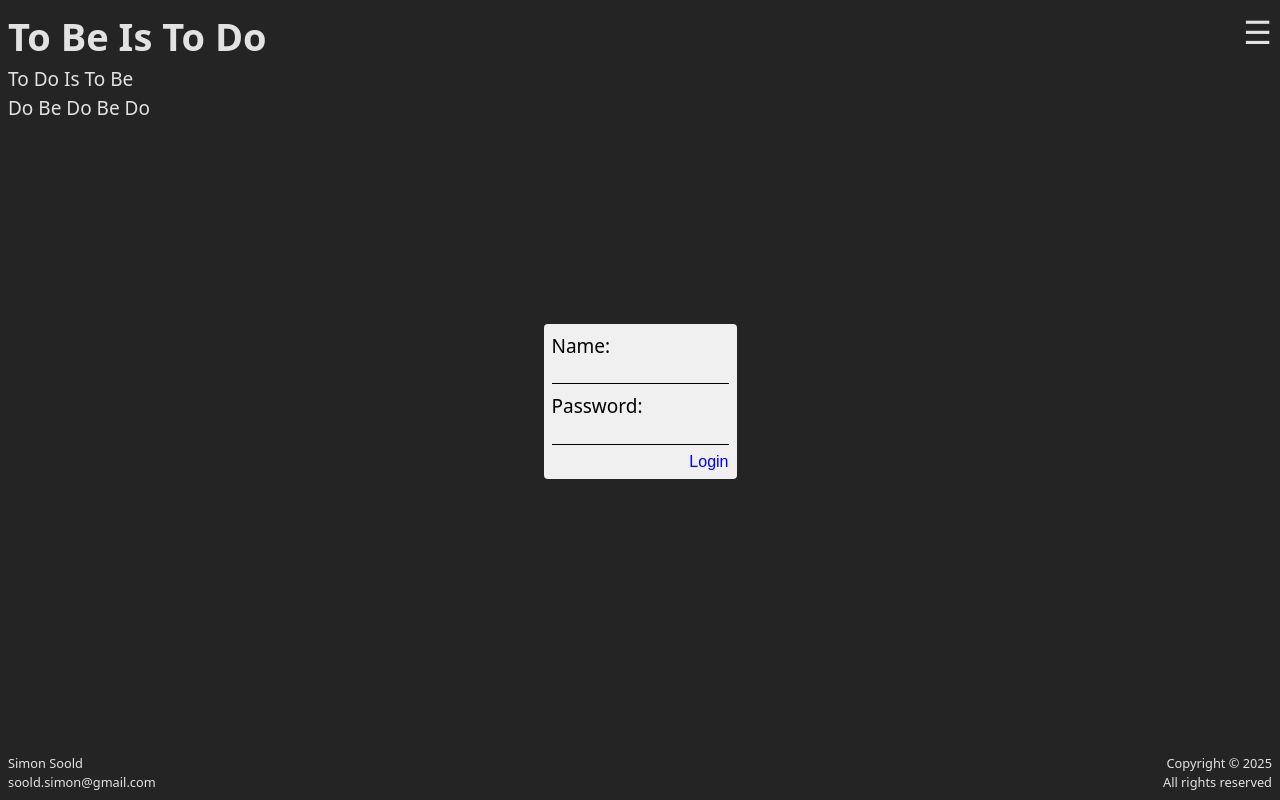
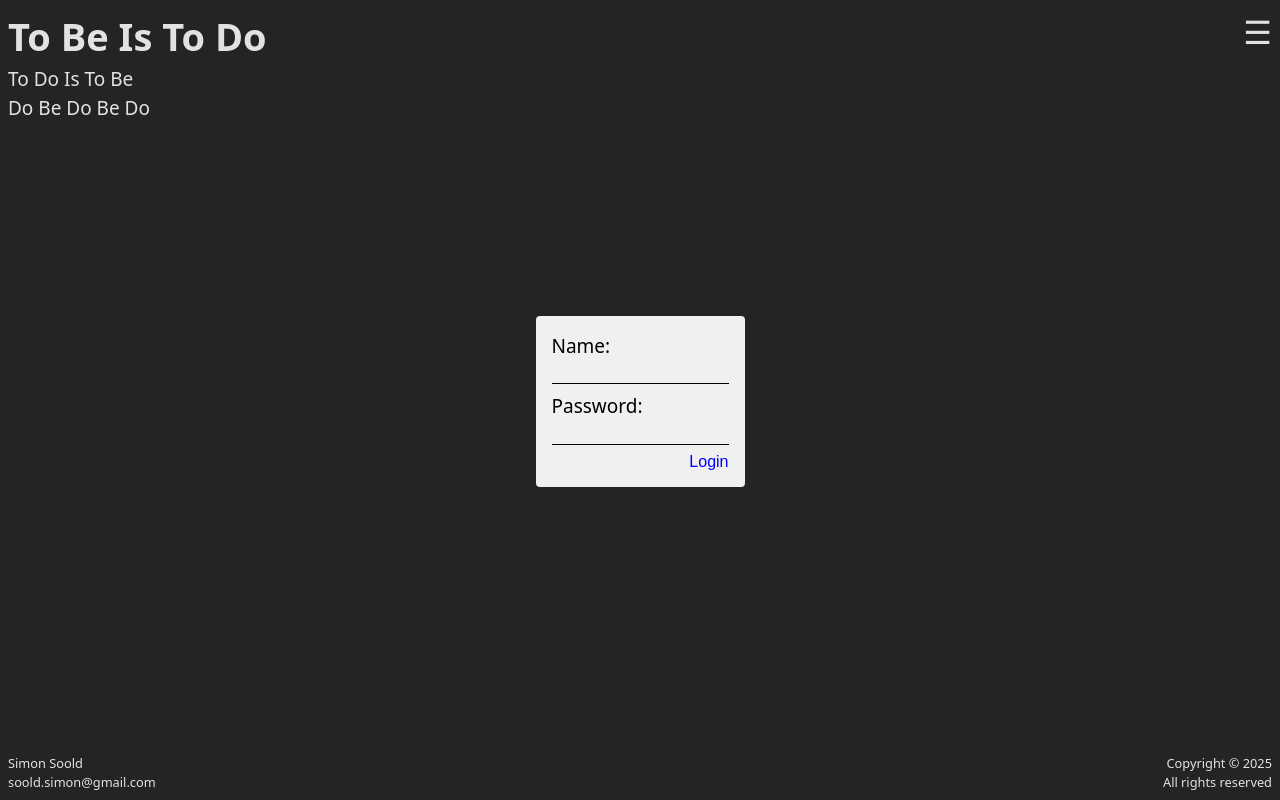
Before and after one commit to SimonSoold/todo, a React (Vite) app: page /login in a window 1280 px wide. Built offline with nearby package versions, Linux system fonts and the light colour scheme.

Commit message:
css fixes

```diff
--- a/src/components/Login.tsx
+++ b/src/components/Login.tsx
@@ -36,7 +36,7 @@ const Login: React.FC = () => {
         }
     }
     return (
-        <div>
+        <div className="login">
             <form onSubmit={handleSubmit}>
                 <label htmlFor="name">Name:</label>
                 <input autoComplete="true" type="text" id="name" name="name" required/>
--- a/src/index.css
+++ b/src/index.css
@@ -139,13 +139,14 @@ form {
   align-items: flex-start;
   justify-content: center;
   margin-bottom: 16px;
-  padding: 8px;
+  padding:16px;
   border-radius: 4px;
   background: #f0f0f0;
   transition: background-color 0.3s;
   color: black;
   width: 100%;
 }
+
 form > *:not(:last-child) {
   margin-bottom: 8px;
 }
@@ -153,7 +154,6 @@ form button {
   align-self: flex-end;
   font-size: 1rem;
 }
-
 
 @media screen and (min-width: 667px) {
   #root {
@@ -167,4 +167,7 @@ form button {
     top: 0;
     left: 0;
   }
+  form {
+    width: fit-content;
+  }
 }
```
